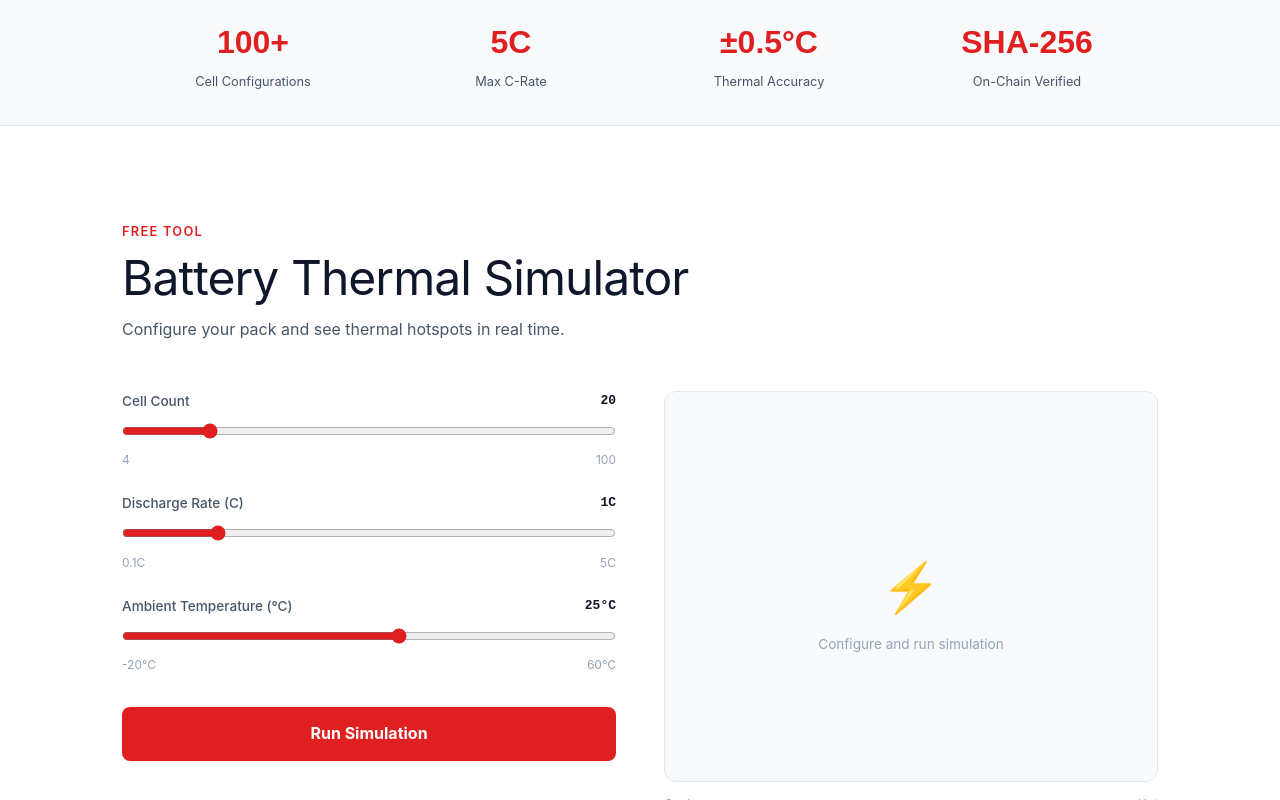
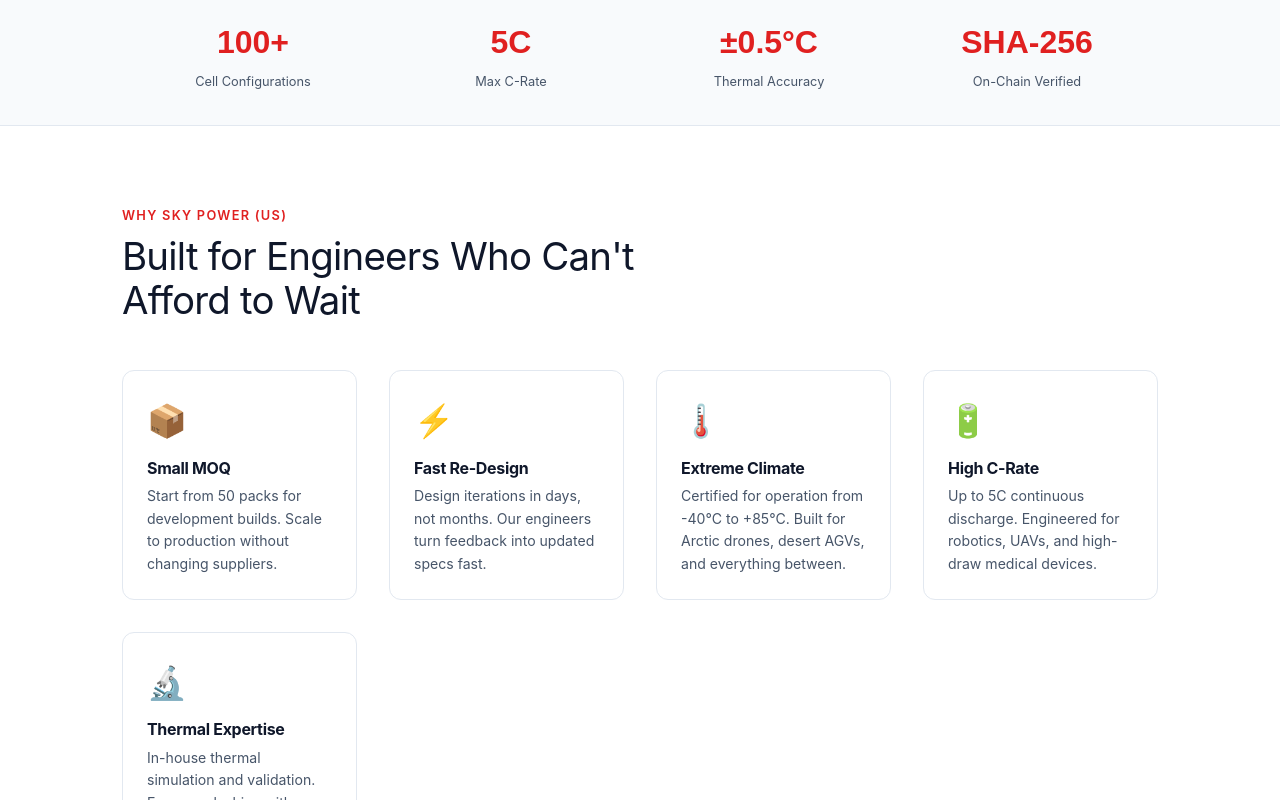
Before and after one commit to dezlin77/skpbattery, a Next.js app: page / in a window 1280 px wide. Shown: the part 800-1600 px from the top of the page. Built offline with nearby package versions, Linux system fonts and the light colour scheme.

Commit message:
blog update

```diff
--- a/components/Navbar.tsx
+++ b/components/Navbar.tsx
@@ -95,7 +95,7 @@
           flexDirection: "column", gap: "0.75rem",
           boxShadow: "0 4px 12px rgba(0,0,0,0.08)"
         }}>
-          {["home", "products", "simulator", "contact"].map((key) => (
+          {["home", "products", "simulator", "blog", "contact"].map((key) => (
             <Link key={key}
               href={key === "home" ? "/" : `/#${key}`}
               onClick={() => setMenuOpen(false)}
--- a/locales/en.json
+++ b/locales/en.json
@@ -13,7 +13,8 @@
     "sub": "Run a free certified thermal simulation of your battery pack — powered by our verified cell chemistry algorithms.",
     "cta_sim": "Launch Simulator",
     "cta_rfq": "Request a Quote",
-    "tagline": "Bring Heart To Power"
+    "tagline": "Bring Heart To Power",
+    "sub": "Free certified thermal simulation for your battery pack — small MOQ from 50 packs, fast re-design in days, built for extreme climates and high C-rate applications."
   },
   "stats": {
     "cells": "Cell Configurations",
--- a/pages/index.tsx
+++ b/pages/index.tsx
@@ -13,6 +13,11 @@
 export default function Home({ t }: { t: Record<string, Record<string, string>> }) {
   return (
     <>
+      <head>
+        <title>Sky Power (US) — Small MOQ Battery Packs | High C-Rate | Extreme Climate</title>
+        <meta name="description" content="Custom lithium battery packs: small MOQ from 50 packs, fast re-design in days, extreme climate (-40°C to +85°C), high C-rate up to 5C. UL, CE, UN38.3, IEC 62133 certified." />
+        <meta name="keywords" content="small MOQ battery pack, high C-rate battery, extreme climate battery, drone battery, AGV battery, medical device battery, custom lithium battery, CAN bus BMS" />
+      </head>
       <Navbar t={t} />
       <main style={{ paddingTop: "64px" }}>
 
@@ -90,6 +95,74 @@
                   fontFamily: "Space Grotesk, sans-serif" }}>{value}</p>
                 <p style={{ color: "var(--sky-gray)", fontSize: "0.8rem",
                   marginTop: "0.25rem" }}>{label}</p>
+              </div>
+            ))}
+          </div>
+        </section>
+
+        {/* WHY CHOOSE US */}
+        <section style={{ padding: "5rem 2rem", maxWidth: "1100px", margin: "0 auto" }}>
+          <p style={{ color: "var(--sky-red)", fontWeight: 600,
+            letterSpacing: "0.1em", textTransform: "uppercase",
+            fontSize: "0.8rem", marginBottom: "0.5rem" }}>
+            Why Sky Power (US)
+          </p>
+          <h2 style={{ fontSize: "clamp(1.8rem, 3vw, 2.5rem)",
+            marginBottom: "3rem", maxWidth: "600px" }}>
+            Built for Engineers Who Can't Afford to Wait
+          </h2>
+          <div style={{ display: "grid",
+            gridTemplateColumns: "repeat(auto-fit, minmax(200px, 1fr))",
+            gap: "2rem" }}>
+            {[
+              {
+                icon: "📦",
+                title: "Small MOQ",
+                desc: "Start from 50 packs for development builds. Scale to production without changing suppliers."
+              },
+              {
+                icon: "⚡",
+                title: "Fast Re-Design",
+                desc: "Design iterations in days, not months. Our engineers turn feedback into updated specs fast."
+              },
+              {
+                icon: "🌡️",
+                title: "Extreme Climate",
+                desc: "Certified for operation from -40°C to +85°C. Built for Arctic drones, desert AGVs, and everything between."
+              },
+              {
+                icon: "🔋",
+                title: "High C-Rate",
+                desc: "Up to 5C continuous discharge. Engineered for robotics, UAVs, and high-draw medical devices."
+              },
+              {
+                icon: "🔬",
+                title: "Thermal Expertise",
+                desc: "In-house thermal simulation and validation. Every pack ships with a certified thermal profile report."
+              },
+            ].map(({ icon, title, desc }) => (
+              <div key={title} style={{
+                padding: "1.5rem",
+                border: "1px solid var(--sky-border)",
+                borderRadius: "12px",
+                background: "white",
+                transition: "box-shadow 0.2s, border-color 0.2s"
+              }}
+                onMouseEnter={e => {
+                  e.currentTarget.style.borderColor = "var(--sky-red)";
+                  e.currentTarget.style.boxShadow = "0 4px 20px rgba(224,32,32,0.08)";
+                }}
+                onMouseLeave={e => {
+                  e.currentTarget.style.borderColor = "var(--sky-border)";
+                  e.currentTarget.style.boxShadow = "none";
+                }}>
+                <div style={{ fontSize: "2rem", marginBottom: "0.75rem" }}>{icon}</div>
+                <h3 style={{ fontSize: "1rem", fontWeight: 700,
+                  marginBottom: "0.5rem", color: "var(--sky-text)" }}>
+                  {title}
+                </h3>
+                <p style={{ color: "var(--sky-gray)", fontSize: "0.88rem",
+                  lineHeight: 1.6 }}>{desc}</p>
               </div>
             ))}
           </div>
```
